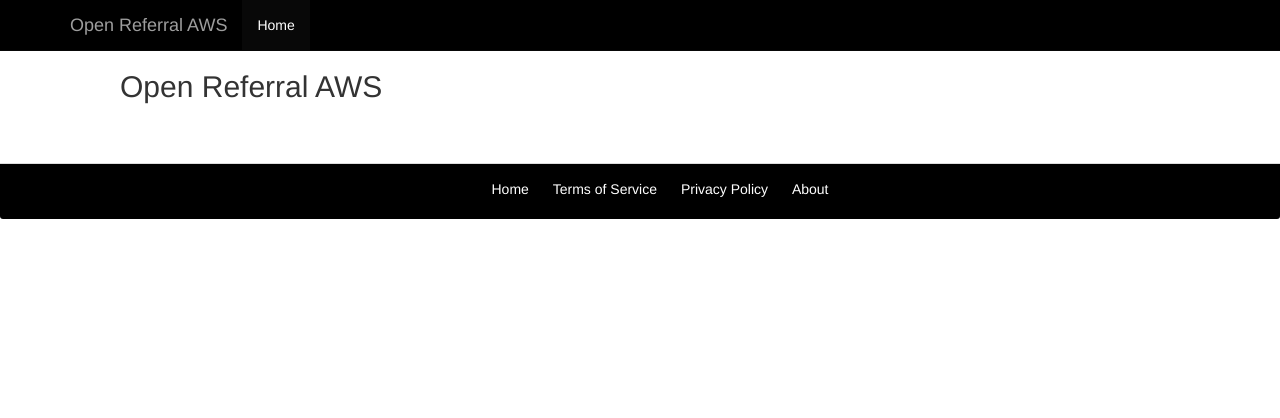
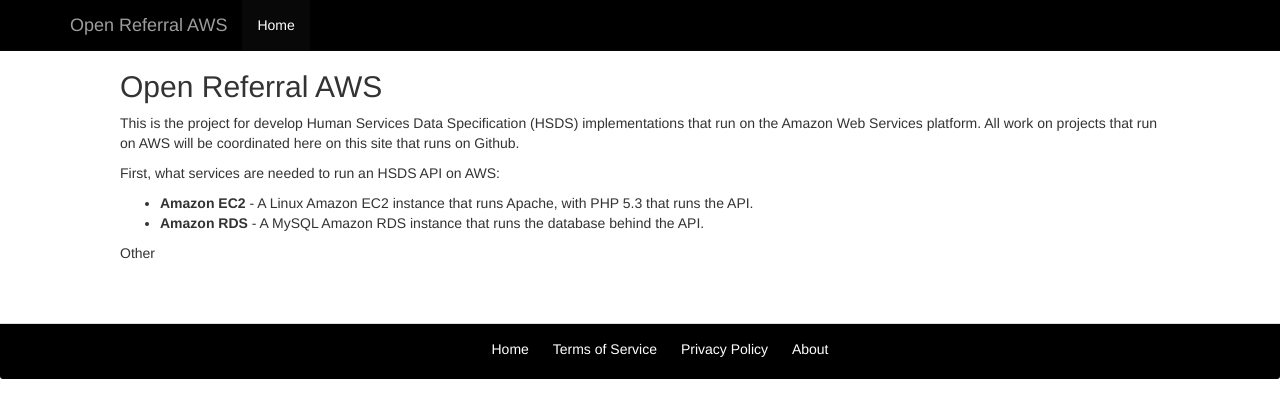
Before and after one commit to adopta-agency/open-referral-aws, a Jekyll site: the page built from index.html, in a window 1280 px wide. Shown: the top 418 px of the page. Built offline with Jekyll 4.4.1, drawn with Linux system fonts in a browser that asks for light colours; nearby versions of some CDN libraries; library files that are not in the unit come from our copies.

Commit message:
add first

```diff
--- a/index.html
+++ b/index.html
@@ -2,3 +2,11 @@
 layout: page
 title: 'Open Referral AWS'
 ---
+
+<p>This is the project for develop Human Services Data Specification (HSDS) implementations that run on the Amazon Web Services platform. All work on projects that run on AWS will be coordinated here on this site that runs on Github.</p>
+<p>First, what services are needed to run an HSDS API on AWS:</p>
+<ul>
+  <li><strong>Amazon EC2</strong> - A Linux Amazon EC2 instance that runs Apache, with PHP 5.3 that runs the API.</li>
+  <li><strong>Amazon RDS</strong> - A MySQL Amazon RDS instance that runs the database behind the API.</li>
+</ul>
+<p>Other</p>
```
